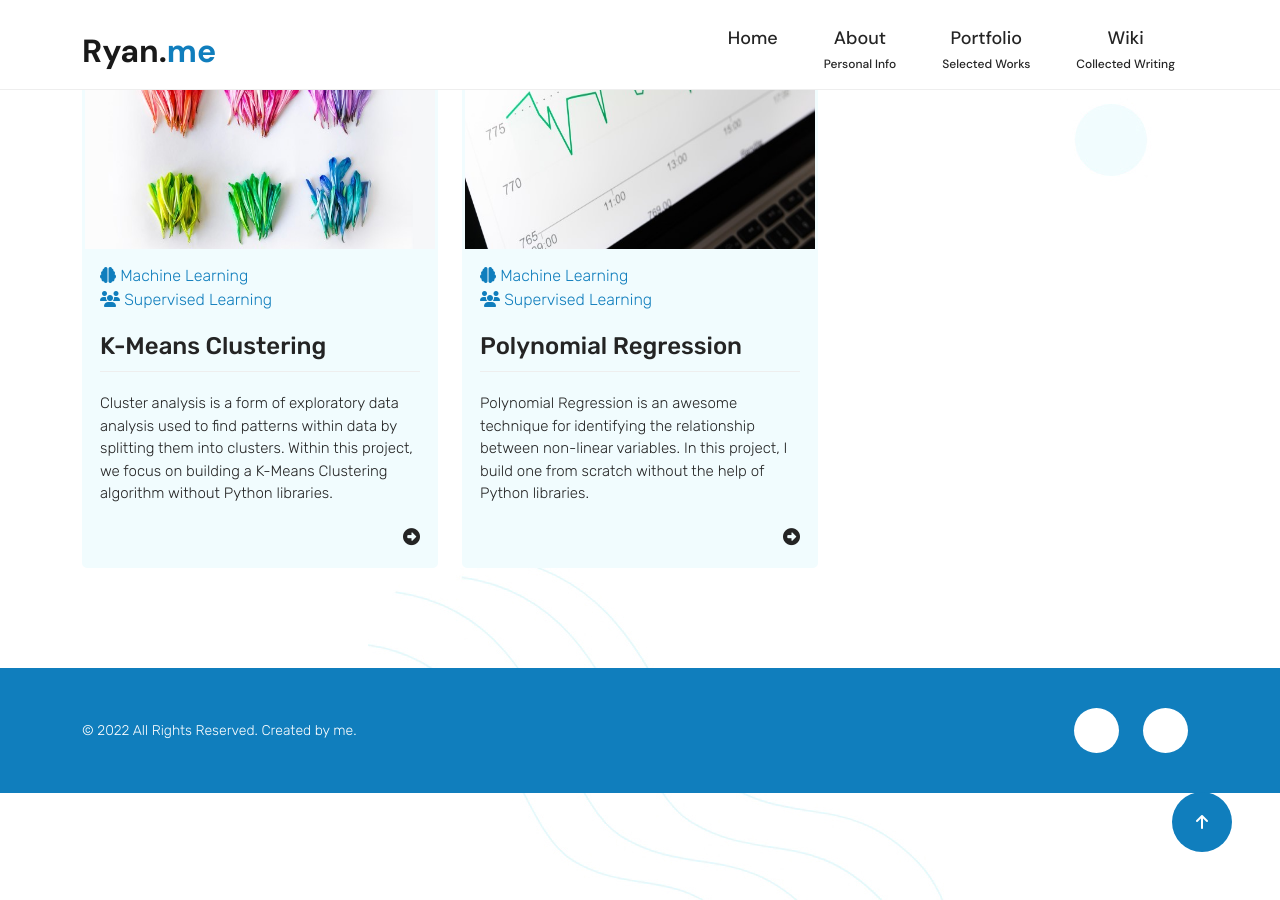
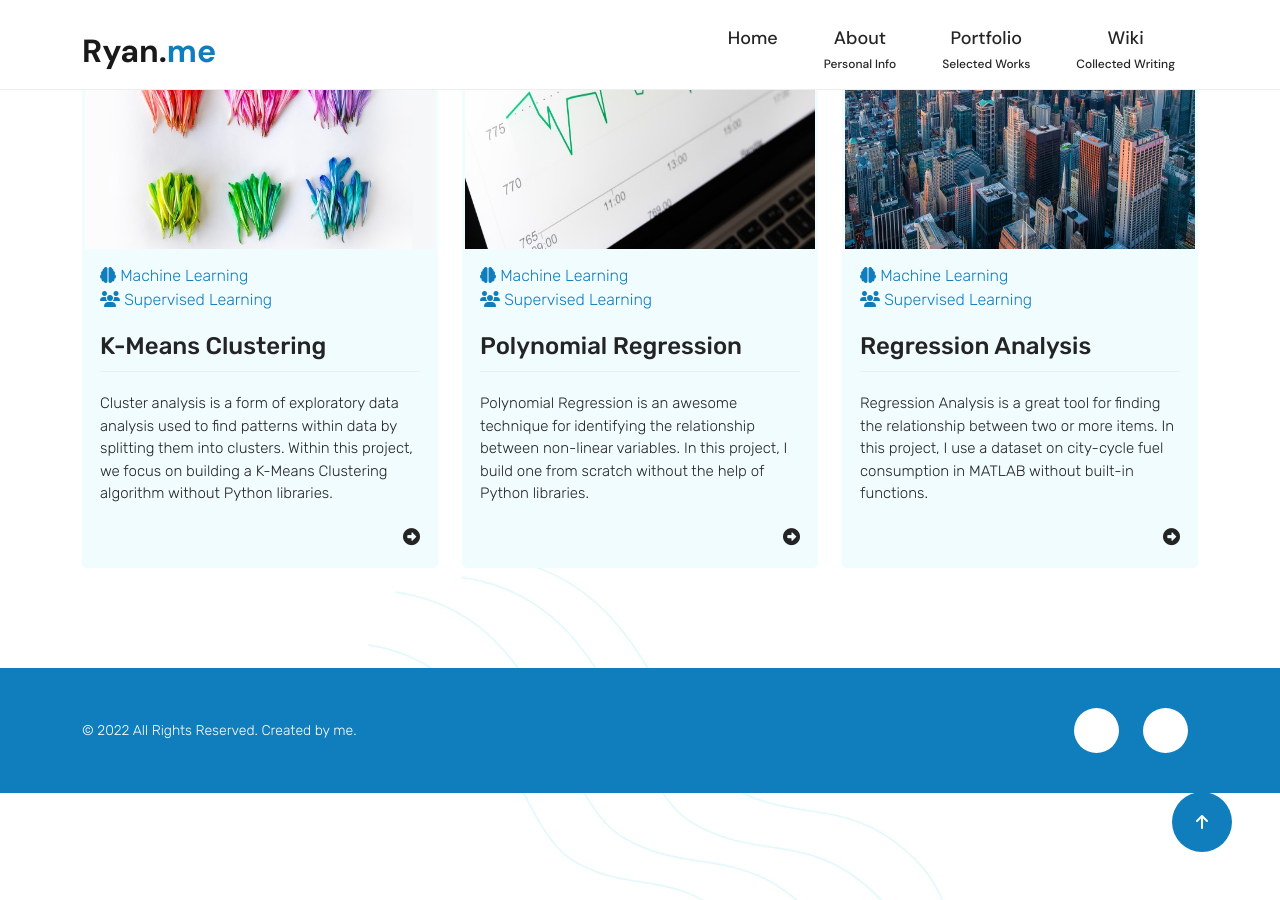
Before and after one commit to Achronus/achronus.github.io, a Jekyll site: the page built from portfolio.html, in a window 1280 px wide and 900 px high, scrolled down 879 px. Built offline with Jekyll 4.4.1, drawn with Linux system fonts in a browser that asks for light colours; nearby versions of some CDN libraries.

Commit message:
Added project
- Regression Analysis
- Added content and images
- Updated portfolio iterate based on date

```diff
--- /dev/null
+++ b/_portfolio/regression.html
@@ -0,0 +1,85 @@
+---
+title: Regression Analysis
+desc: Regression Analysis is a great tool for finding the relationship between two or more items. In this project, I use a dataset on city-cycle fuel consumption in MATLAB without built-in functions.
+img_url: /assets/imgs/portfolio/regression.jpg
+tags: ml supervised
+layout: portfolio-single
+github_url: https://github.com/Achronus/Portfolio/tree/master/ml/regression_analysis
+date: 01/07/2021
+---
+<div id="project" class="row">
+    <div class="col-12">
+        <h2>What is the Project?</h2>
+        <p>Regression Analysis is one of the fundamental techniques used in Supervised Learning and is essential in statistical modelling. It provides a reliable way of identifying the relationship between a dependent variable (outcome) and one or more independent variables (predictors).</p>
+        <p>Within this project, we focus on analysing city-cycle fuel consumption in miles per gallon (MPG). The data is stored within a CSV file called <code class="inline">car_data</code>, containing 406 data points and 9 variables. The variable list is as follows: <code class="inline">MPG</code>, <code class="inline">cylinders</code>, <code class="inline">displacement</code>, <code class="inline">horsepower</code>, <code class="inline">weight</code>, <code class="inline">acceleration</code>, <code class="inline">modelYear</code>, <code class="inline">origin</code>, and <code class="inline">carName</code>.</p>
+        <p>Using the MATLAB programming language, the implementation provides a statistical analysis of the data without the help of built-in functions. The program has been divided into four files, each covering a single component: data pre-processing, statistical analysis, regression analysis, and the visualisation of the results.</p>
+    </div><!-- .col -->
+</div><!-- #project -->
+
+<div id="processing" class="row">
+    <div class="col-12">
+    <h2>Data Pre-Processing</h2>
+        <p>The first step of the project involved reviewing the data and handling any missing entries. The process starts by iterating over each row of data, storing it into a table called <code class="inline">car_data</code>, and then assigned its respective data type (double or string). With the data successfully imported into MATLAB, we can now begin handling the missing entries. There are a total of 14 missing values, 8 for MPG and 6 for horsepower.</p>
+        <p>Handling missing data isn't always easy. Swalin (2018) explains that there are three common reasons for missing data entries:</p>
+        <ul>
+            <li><span class="med">Missing at random (MAR)</span> - there is a slight relation to the observed data.</li>
+            <li><span class="med">Missing completely at random (MCAR)</span> - there is no relation to any of the data.</li>
+            <li><span class="med">Missing not at random (MNAR)</span> - the missing values depend on hypothetical values (e.g. not revealing your income) or other variable values.</li>
+        </ul>
+        <p>When handling MAR and MCAR data, values can be freely deleted or imputed. However, when working with MNAR data, removing the observations can lead to bias in the model. The 14 entries that are missing fall into the first two categories, allowing for modification. Due to the small size of the dataset, I implemented the imputation method using the respective columns mean value. With only 406 data points, there is a limit to the amount of training data available and losing 14 entries could negatively impact the model's results.</p>
+    </div><!-- .col -->
+</div><!-- #processing -->
+
+<div id="stats" class="row">
+    <div class="col-12">
+        <h2>Analysis</h2>
+        <p>The analysis focuses on four independent variables: <code class="inline">mpg</code>, <code class="inline">horsepower</code>, <code class="inline">weight</code>, and <code class="inline">acceleration</code>, and covers five critical statistics: mean, median, minimum value, maximum value, and the standard deviation (std).</p>
+        <p>The results for each variable are stored within a table called <code class="inline">statistics</code>, found in figure 3.1, providing an insight into the scope of the data. When comparing the variables, it is clear that weight has the widest spread of data.</p>
+        <div class="img-container">
+            <img class="img-fluid d-block mx-auto" src="/assets/imgs/portfolio/reg-stats.png" alt="Statistics table">
+            <p class="img-caption">Figure 3.1. Statistics table</p>
+        </div>
+        <p>Taking this one step further, we can visualise the data using box plots (figure 3.2). Box plots provide a clear indication of the distribution and skewness of the data. It provides a visual representation of outliers in the data (circles), the maximum and minimum values (top and bottom lines, respectively), the medium (red line), the upper (Q3) and lower (Q1) quartiles, represented by the top and bottom of the box, respectively, and lastly the interquartile range (IQR) reflected by the height of the box.</p>
+        <div class="img-container">
+            <img class="img-fluid d-block mx-auto" src="/assets/imgs/portfolio/reg-boxplots.png" alt="Box plots">
+            <p class="img-caption">Figure 3.2. Box plots of each variable</p>
+        </div>
+        <p>Using the box plots, we can immediately identify that horsepower and acceleration have a lot of outliers. Also, three of the four variables (MPG, weight, and horsepower) have a greater spread of higher values when compared to their medians.</p>
+        <p>These statistics are not the only method for gaining an understanding of our data. We can also use a correlation matrix (figure 3.3) to identify the relationship between variables. Figure 3.3 provides the results of the Pearson correlation coefficient, which measures the linear association between variables, where the value range is between <code class="inline">-1</code> to <code class="inline">+1</code>. The metric provides three extremes: <code class="inline">-1</code>, <code class="inline">0</code>, and <code class="inline">+1</code>.</p>
+        <ul>
+            <li><code class="inline">-1</code> provides a perfect negative linear correlation</li>
+            <li><code class="inline">0</code> states there is no linear correlation, and,</li>
+            <li><code class="inline">+1</code> is a perfect positive linear correlation</li>
+        </ul>
+        <p>A positive correlation signifies that the variables are moving in the <span style="font-weight: 500;">same</span> direction. Similarly, a negative correlation states that the variables are moving in the <span style="font-weight: 500;">opposite</span> direction.</p>
+        <div class="img-container">
+            <img class="img-fluid d-block mx-auto" src="/assets/imgs/portfolio/reg-cm.png" alt="Correlation Matrix">
+            <p class="img-caption">Figure 3.3. Correlation matrix</p>
+        </div>
+        <p>Reviewing the correlation table, it is clear that <code class="inline">acceleration</code> isn't as highly correlated (positive or negatively) as the other three variables. <code class="inline">Weight</code> has the highest negative correlation with <code class="inline">MPG</code> and the highest positive correlation with <code class="inline">horsepower</code>. However, <code class="inline">MPG</code> also has a high negative correlation with <code class="inline">horsepower</code> and has a medium positive correlation with <code class="inline">acceleration</code>. Some of the correlations are visualised in the regression graphs in figures 3.4.</p>
+        <div class="row">
+            <div class="col-6">
+                <div class="img-container">
+                    <img class="img-fluid d-block mx-auto" src="/assets/imgs/portfolio/reg-plot1.png" alt="Acceleration vs MPG">
+                </div>
+            </div>
+            <div class="col-6">
+                <div class="img-container">
+                    <img class="img-fluid d-block mx-auto" src="/assets/imgs/portfolio/reg-plot2.png" alt="Horsepower vs MPG">
+                </div>
+            </div>
+        </div>
+        <div class="img-container">
+            <img class="img-fluid d-block mx-auto" src="/assets/imgs/portfolio/reg-plot3.png" alt="Weight vs Horsepower">
+            <p class="img-caption">Figure 3.4. Linear regressions that show comparsions between select variables</p>
+        </div>
+        <p>Overall, the regression graphs show the relationship between select variables from the correlation matrix. In the first graph, we compare the acceleration against the MPG, which shows that the data is widely spread apart with a slight positive correlation around the central points. In the second and third graphs, comparing horsepower vs MPG and then against weight, there is a clear negative and positive correlation between the two.</p>
+    </div><!-- .col -->
+</div><!-- #stats -->
+
+<div id="references" class="row">
+    <div class="col-12">
+        <h2>References</h2>
+        <p>Swalin, A. (2018) How to Handle Missing Data. <span style="font-style: italic;">Towards Data Science.</span> Available from <a href="https://towardsdatascience.com/how-to-handle-missing-data-8646b18db0d4">https://towardsdatascience.com/how-to-handle-missing-data-8646b18db0d4</a>.</p>
+    </div><!-- .col -->
+</div><!-- #references -->
--- a/portfolio.html
+++ b/portfolio.html
@@ -7,7 +7,8 @@ layout: default
 <section id="portfolio">
     <div class="container">
         <div class="row">
-            {%- for project in site.portfolio reversed -%}
+            {%- assign sorted = site.portfolio | sort: 'date' | reverse -%}
+            {%- for project in sorted -%}
             <div class="col-md-6 col-xl-4 project-item">
                 <div class="content">
                     <a href="{{ project.url }}">
```
Also changed, not shown: assets/imgs/portfolio/reg-boxplots.png (added), assets/imgs/portfolio/reg-cm.png (added), assets/imgs/portfolio/reg-plot1.png (added), assets/imgs/portfolio/reg-plot2.png (added), assets/imgs/portfolio/reg-plot3.png (added), assets/imgs/portfolio/reg-stats.png (added), assets/imgs/portfolio/regression.jpg (added).
